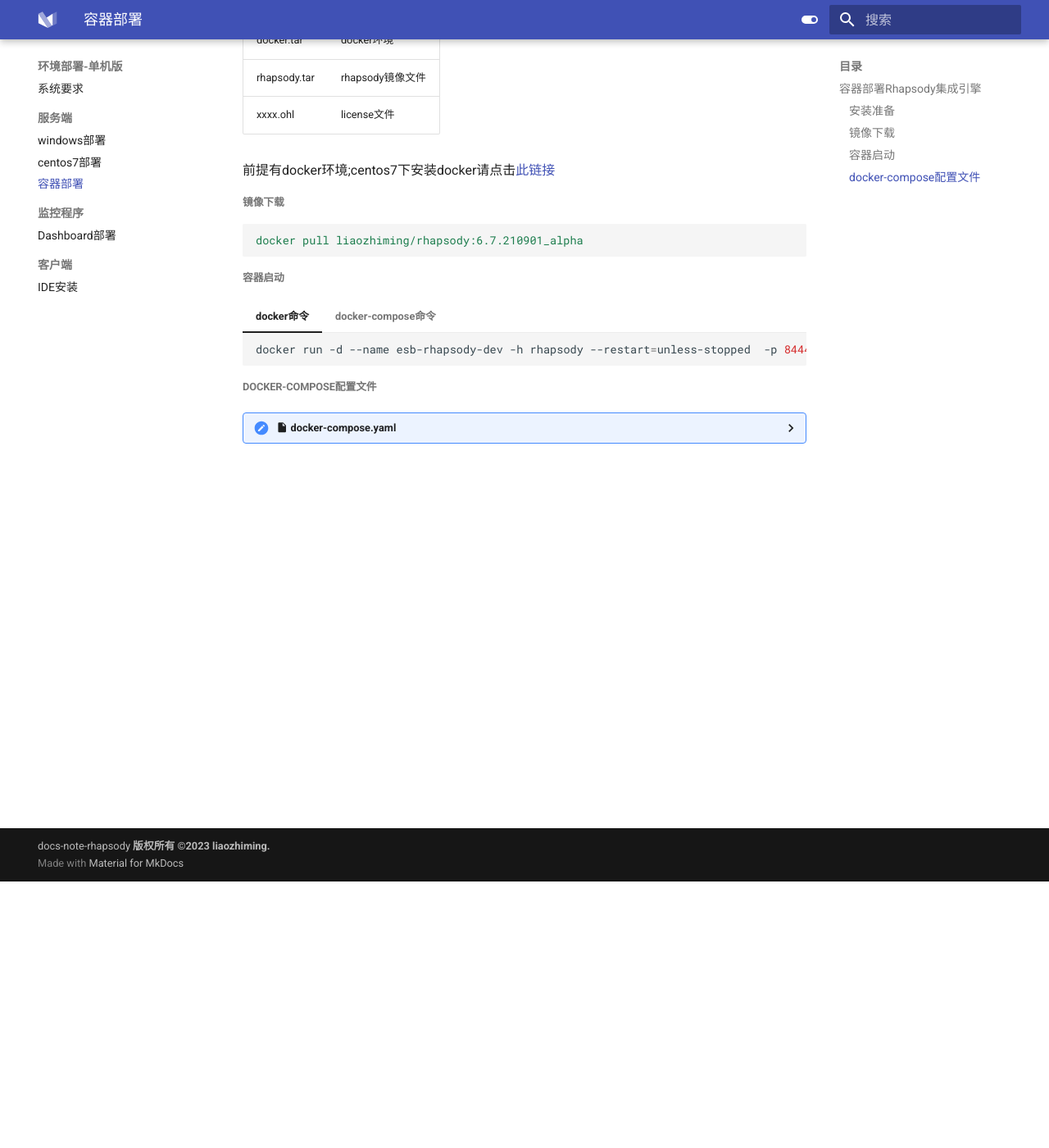
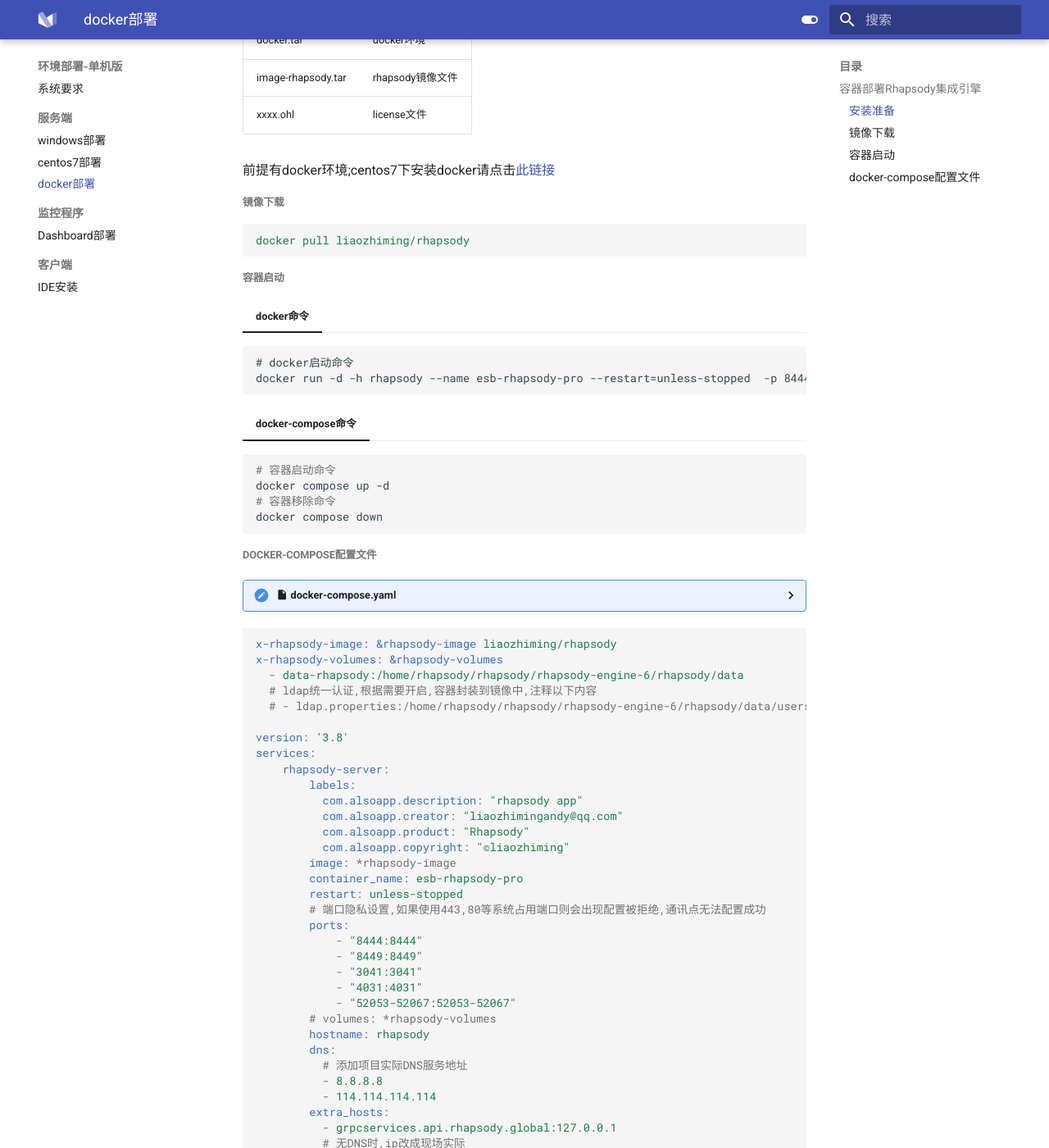
Before and after one commit to liaozhimingandy/demo, an MkDocs documentation site: the page built from docs/setup/docker-installer.md, in a window 1280 px wide and 1400 px high, scrolled down 325 px. Shown: the whole window at 82% size. Built offline with MkDocs 1.6.1 and Material for MkDocs 9.7.7, drawn with Linux system fonts in a browser that asks for light colours; some of the changed text lies outside the part shown.

Commit message:
1.优化部分docker启动命令;

````diff
--- a/docs/setup/docker-installer.md
+++ b/docs/setup/docker-installer.md
@@ -5,7 +5,7 @@
 | 文件         | 描述             |
 | ------------ | ---------------- |
 | docker.tar   | docker环境       |
-| rhapsody.tar | rhapsody镜像文件 |
+| image-rhapsody.tar | rhapsody镜像文件 |
 | xxxx.ohl     | license文件      |
 
 前提有docker环境;centos7下安装docker请点击[此链接](https://docs.docker.com/engine/install/centos/)
@@ -13,25 +13,26 @@
 ##### 镜像下载
 
    ```yaml
-   docker pull liaozhiming/rhapsody:6.7.210901_alpha
+   docker pull liaozhiming/rhapsody
    ```
 
 ##### 容器启动
 
 === "docker命令"
 
-     ```dockerfile
-     docker run -d --name esb-rhapsody-dev -h rhapsody --restart=unless-stopped  -p 8444:8444 -p 8449:8449 -p 4031:4031 -p 3041:3041 -p 52053-52067:52053-52067 -e TZ="Asia/Shanghai" --add-host grpcservices.api.rhapsody.global:127.0.0.1 liaozhiming/rhapsody
-     ```
+```
+# docker启动命令
+docker run -d -h rhapsody --name esb-rhapsody-pro --restart=unless-stopped  -p 8444:8444 -p 8449:8449 -p 4031:4031 -p 3041:3041 -p 52053-52067:52053-52067 -e TZ=Asia/Shanghai --add-host grpcservices.api.rhapsody.global:127.0.0.1 --health-cmd="curl -sS localhost:8444/api/info || exit 1" --health-interval=10s --health-retries=10 --health-timeout=3s liaozhiming/rhapsody
+```
 
 === "docker-compose命令"
 
-    ```shell
-     容器启动命令
-    docker-compose up -d
-     容器移除命令
-    docker-compose down
-    ```
+```shell
+# 容器启动命令
+docker compose up -d
+# 容器移除命令
+docker compose down
+```
 
 
 
@@ -39,44 +40,45 @@
 
 ??? ":material-file: docker-compose.yaml"
 
-    ```yaml
-    x-rhapsody-image: &rhapsody-image liaozhiming/rhapsody
-    x-rhapsody-volumes: &rhapsody-volumes
-      - data_rhapsody:/home/rhapsody/rhapsody/rhapsody-engine-6/rhapsody/data
-      # ldap统一认证,根据需要开启
-      # - ldap.properties:/home/rhapsody/rhapsody/rhapsody-engine-6/rhapsody/data/users/ldap.properties
+```yaml
+x-rhapsody-image: &rhapsody-image liaozhiming/rhapsody
+x-rhapsody-volumes: &rhapsody-volumes
+  - data-rhapsody:/home/rhapsody/rhapsody/rhapsody-engine-6/rhapsody/data
+  # ldap统一认证,根据需要开启,容器封装到镜像中,注释以下内容
+  # - ldap.properties:/home/rhapsody/rhapsody/rhapsody-engine-6/rhapsody/data/users/ldap.properties
 
-    version: '3.8'
-    services:
-        rhapsody-server:
-            labels:
-              com.alsoapp.description: "rhapsody app"
-              com.alsoapp.creator: "liaozhimingandy@qq.com"
-              com.alsoapp.product: "Rhapsody"
-              com.alsoapp.copyright: "©liaozhiming"
-            image: *rhapsody-image
-            container_name: esb-rhapsody-pro
-            restart: unless-stopped
-            # 端口隐私设置,如果使用443,80等系统占用端口则会出现配置被拒绝,通讯点无法配置成功
-            ports:
-                - "8444:8444"
-                - "8449:8449"
-                - "3041:3041"
-                - "4031:4031"
-                - "52053-52067:52053-52067"
-            volumes: *rhapsody-volumes
-            hostname: rhapsody
-            dns:
-              - 8.8.8.8
-              - 114.114.114.114
-            extra_hosts:
-              - grpcservices.api.rhapsody.global:127.0.0.1
-              # ip改成现场实际
-              - api.openldap.alsoapp.com:172.16.33.147
-            environment:
-              - TZ=Asia/Shanghai
+version: '3.8'
+services:
+    rhapsody-server:
+        labels:
+          com.alsoapp.description: "rhapsody app"
+          com.alsoapp.creator: "liaozhimingandy@qq.com"
+          com.alsoapp.product: "Rhapsody"
+          com.alsoapp.copyright: "©liaozhiming"
+        image: *rhapsody-image
+        container_name: esb-rhapsody-pro
+        restart: unless-stopped
+        # 端口隐私设置,如果使用443,80等系统占用端口则会出现配置被拒绝,通讯点无法配置成功
+        ports:
+            - "8444:8444"
+            - "8449:8449"
+            - "3041:3041"
+            - "4031:4031"
+            - "52053-52067:52053-52067"
+        # volumes: *rhapsody-volumes
+        hostname: rhapsody
+        dns:
+          # 添加项目实际DNS服务地址
+          - 8.8.8.8
+          - 114.114.114.114
+        extra_hosts:
+          - grpcservices.api.rhapsody.global:127.0.0.1
+          # 无DNS时,ip改成现场实际
+          - api.openldap.alsoapp.com:172.16.33.147
+        environment:
+          - TZ=Asia/Shanghai
 
-    volumes:
-      data_rhapsody:
-        driver: local
-    ```
+volumes:
+  data-rhapsody:
+    driver: local
+```
--- a/mkdocs.yml
+++ b/mkdocs.yml
@@ -133,7 +133,7 @@
   - 服务端:
     - windows部署: setup/rhapsody-windows.md
     - centos7部署: setup/rhapsody-centos7.md
-    - 容器部署: setup/docker-installer.md
+    - docker部署: setup/docker-installer.md
   - 监控程序:
     - Dashboard部署: setup/rhapsody-dashboard.md
   - 客户端:
````
